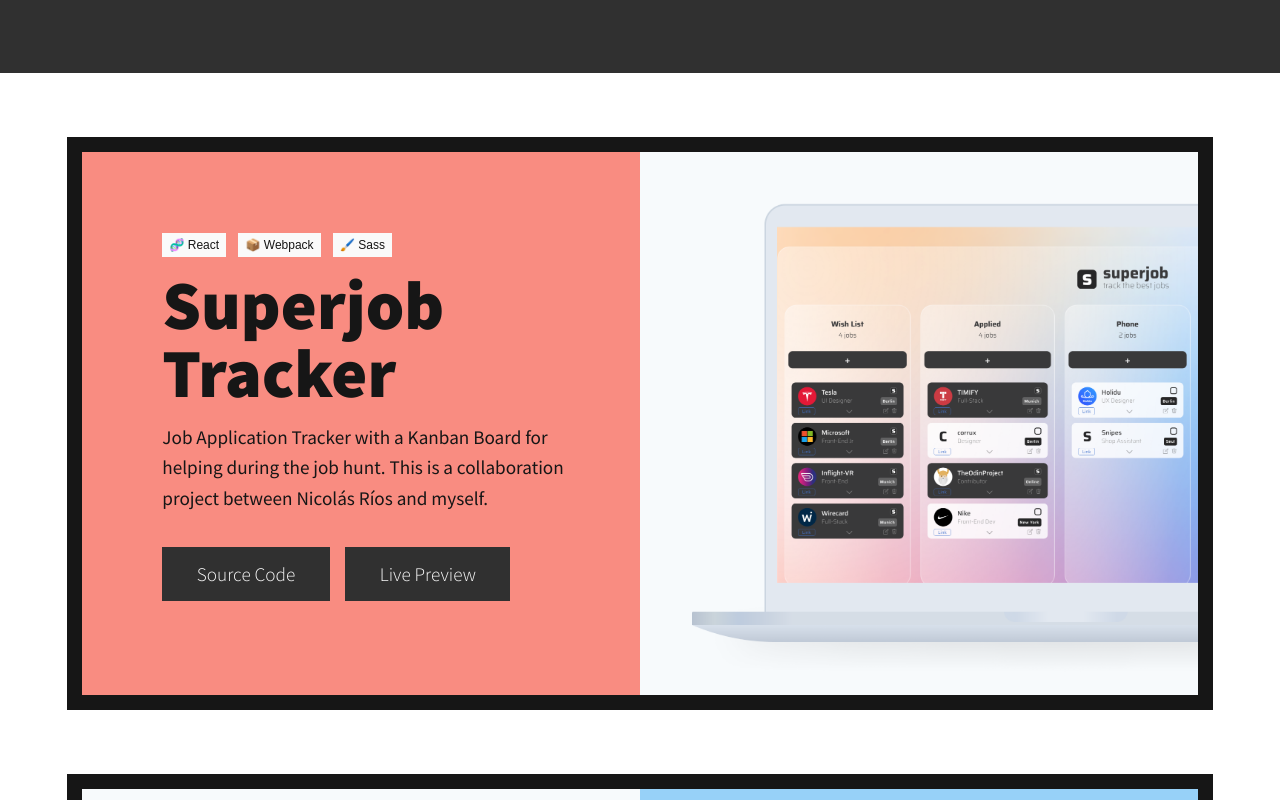
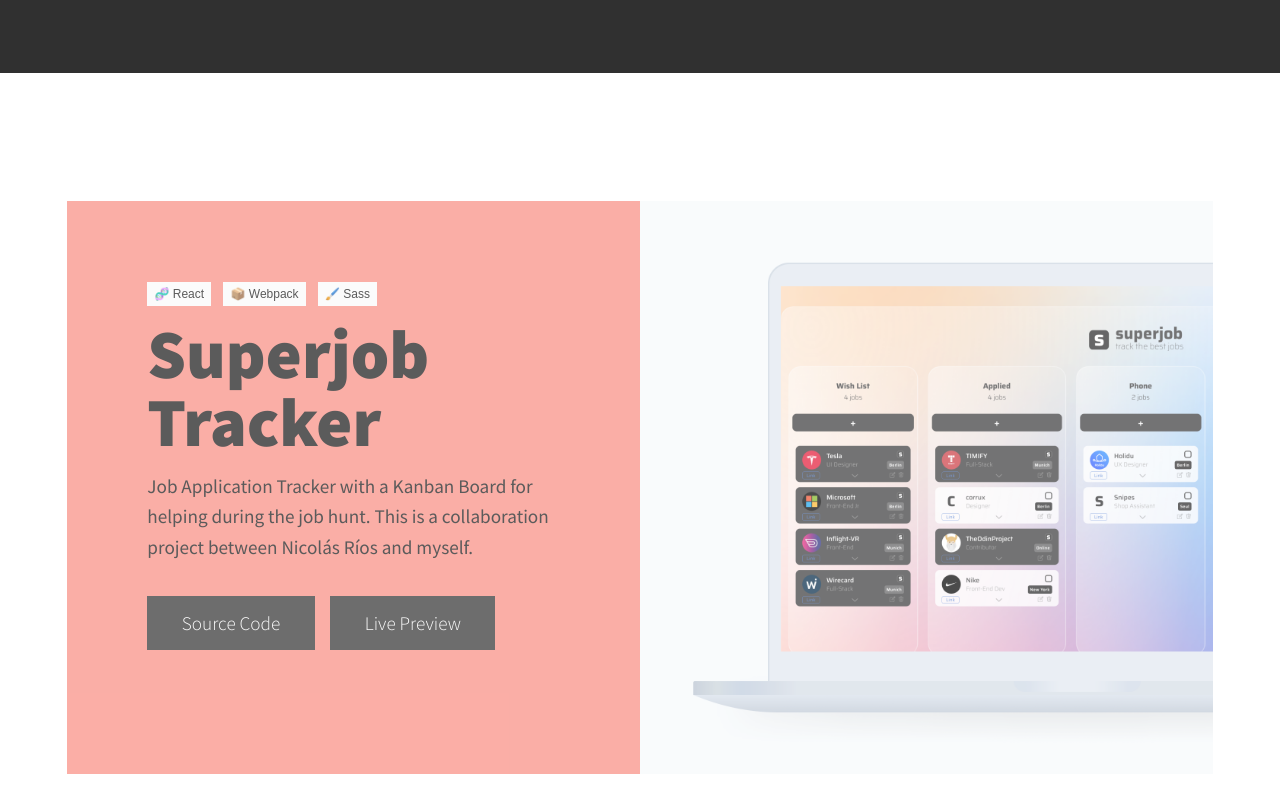
Before and after one commit to julendiaz/julen-tech-portfolio, a React (Create React App) app: page / in a window 1280 px wide. Shown: the part 1340-2140 px from the top of the page. Built offline with nearby package versions, Linux system fonts and the light colour scheme.

Commit message:
Get rid of the borders in all Project components

```diff
--- a/src/css/style.css
+++ b/src/css/style.css
@@ -250,7 +250,12 @@
   height: 35.7954545455em;
   background-color: #f98c81;
   margin: 4em auto;
-  border: 0.9375em solid #161616;
+  opacity: 0.7;
+  transition: 0.3s;
+}
+.project__container:hover {
+  opacity: 1;
+  box-shadow: rgba(0, 0, 0, 0.1) 0px 10px 50px;
 }
 .project__division {
   width: 50%;
@@ -313,6 +318,7 @@
   background-color: #303030;
   color: #fafafa;
   margin-top: -5em;
+  margin-bottom: 8em;
   z-index: 0;
   position: relative;
   padding-top: 4em;
--- a/src/sass/4_modules/_about.scss
+++ b/src/sass/4_modules/_about.scss
@@ -9,6 +9,7 @@
   background-color: $black_700;
   color: $white_100;
   margin-top: -5em;
+  margin-bottom: 8em;
   z-index: 0;
   position: relative;
   padding-top: 4em;
--- a/src/sass/4_modules/_project.scss
+++ b/src/sass/4_modules/_project.scss
@@ -11,7 +11,12 @@
     height: em(630 / 1.1);
     background-color: $red;
     margin: 4em auto;
-    border: em(15) solid $black_800;
+    opacity: 0.7;
+    transition: 0.3s;
+    &:hover {
+      opacity: 1;
+      box-shadow: rgba(0, 0, 0, 0.1) 0px 10px 50px;
+    }
   }
 
   &__division {
```
Also changed, not shown: 1 other file (tests, documents, lock files or other folders).
